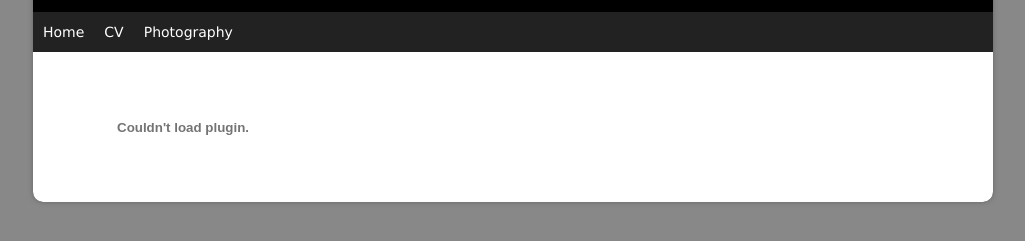
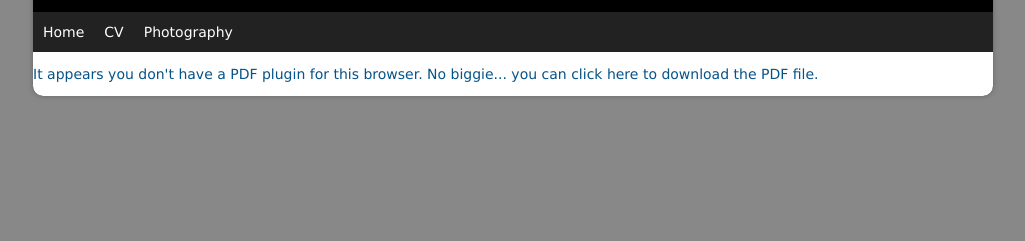
Before and after one commit to bjrnfrdnnd/learning_github, a plain HTML site: page cv/cv.html in a window 1280 px wide. Shown: the part 69-310 px from the top of the page, without its empty margins (127-1152 px from the left). Drawn offline with Linux system fonts and the light colour scheme.

Commit message:
pdf trickery

```diff
--- a/cv/cv.html
+++ b/cv/cv.html
@@ -66,14 +66,14 @@ document.write(rhs + "?subject=" + subject + "\">" + lhs + "@" + rhs + "<\/A>");
 
 		<div class="page" style="margin: 0; padding:0; overflow:scroll">
 
-<!-- 			<object data="cv.pdf" type="application/pdf" width="100%" height="100%">
+			<a href="cv.pdf"><object data="cv.pdf" type="application/pdf" width="100%" height="100%">
 
 				<p>It appears you don't have a PDF plugin for this browser.
 					No biggie... you can <a href="cv.pdf">click here to
 					download the PDF file.</a></p>
 
-				</object> -->
-				<embed src="cv.pdf"  style="overflow:scroll; margin:0 auto">  </embed>
+				</object></a>
+
 
 	<!-- 		<div id="container" style="width: 818px; height: 2270px; margin:0 auto; float:right">
 				<a href="cv.pdf"><embed src="cv.pdf#view=Fit" width=818px height=2270px>  </embed></a>
```
Also changed, not shown: 1 other file.
